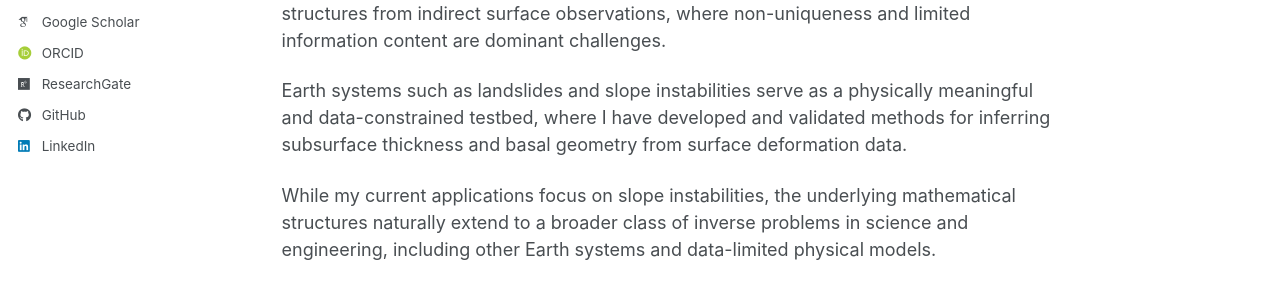
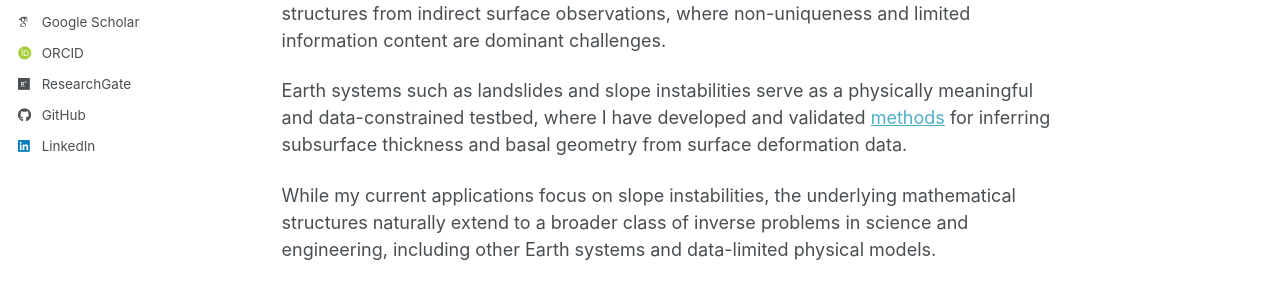
Before and after one commit to liweihu2/liweihu2.github.io, a Jekyll site: the page built from _pages/research.md, in a window 1280 px wide and 965 px high. Shown: the part 487-787 px from the top of the window. Built offline with Jekyll 4.4.1, drawn with Linux system fonts in a browser that asks for light colours; some web fonts are replaced; a script bundle is joined from its source files by our own code; library files that are not in the unit come from our copies; some of the changed lines change nothing that is shown.

Commit message:
research_link

```diff
--- a/_pages/research.md
+++ b/_pages/research.md
@@ -11,6 +11,6 @@
 
 A defining feature of my work is that these inverse problems are not only ill-posed, but strongly structured by physical constraints, which fundamentally shape identifiability, regularization choices, and quantification of the uncertainties. Within this physically constrained setting, a central theme of my work is the inversion of hidden geometric structures from indirect surface observations, where non-uniqueness and limited information content are dominant challenges.
 
-Earth systems such as landslides and slope instabilities serve as a physically meaningful and data-constrained testbed, where I have developed and validated methods for inferring subsurface thickness and basal geometry from surface deformation data.
+Earth systems such as landslides and slope instabilities serve as a physically meaningful and data-constrained testbed, where I have developed and validated [methods](https://liweihu2.github.io/publications/) for inferring subsurface thickness and basal geometry from surface deformation data.
 
 While my current applications focus on slope instabilities, the underlying mathematical structures naturally extend to a broader class of inverse problems in science and engineering, including other Earth systems and data-limited physical models.
```
